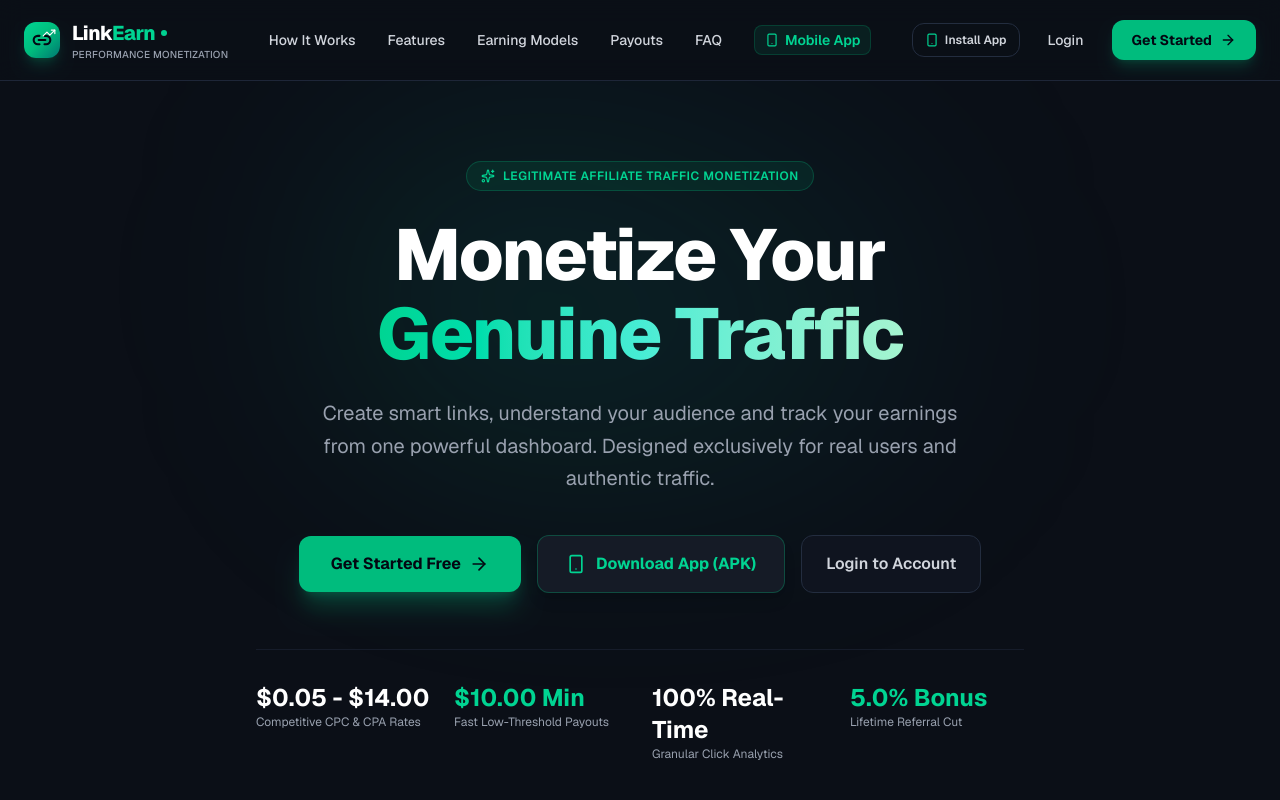
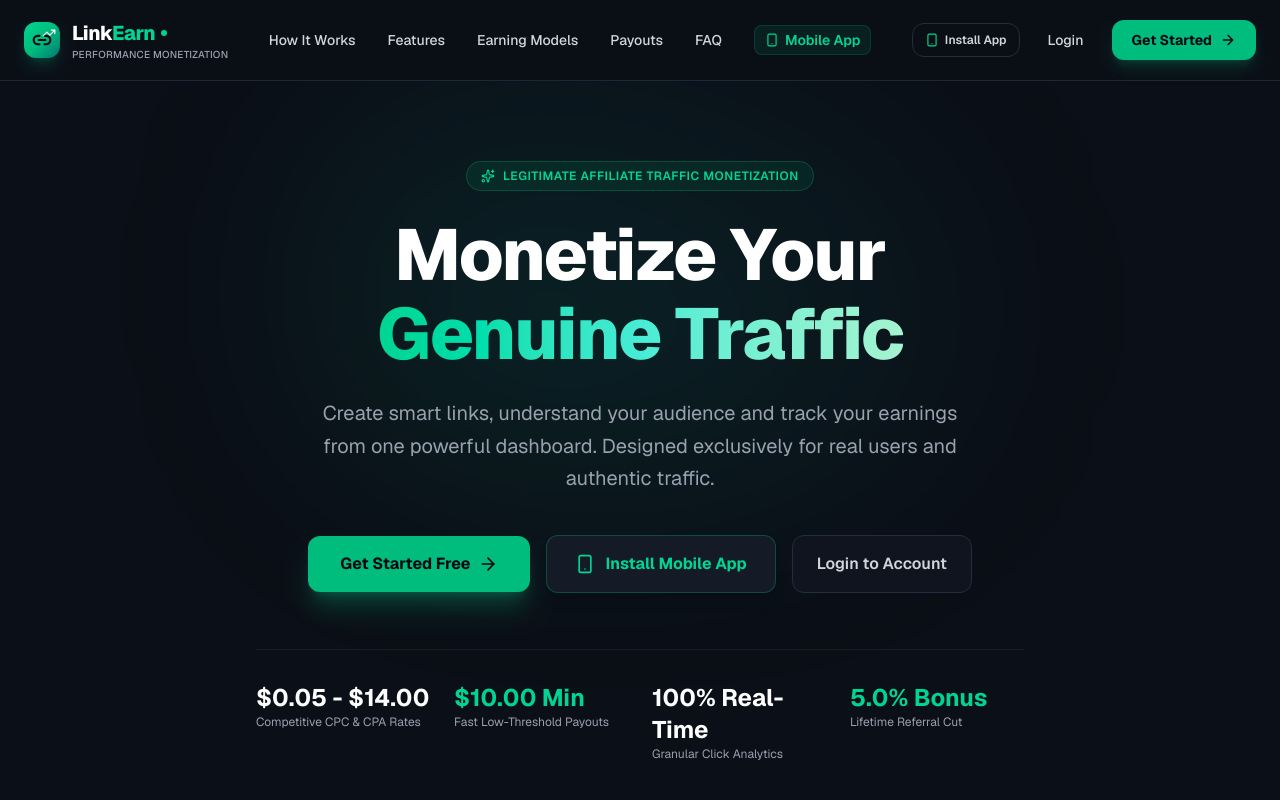
Before and after one commit to Er-prince-kumar/applovin2, a Next.js app: page / in a window 1280 px wide. Shown: the top 800 px of the page. Built offline with nearby package versions, Linux system fonts and the light colour scheme; no server answers.

Commit message:
Auto-update: page.tsx (8:05:35 PM)

```diff
--- a/src/app/page.tsx
+++ b/src/app/page.tsx
@@ -127,7 +127,7 @@ export default async function LandingPage() {
               className="w-full sm:w-auto px-7 py-4 rounded-xl bg-[#151B26] hover:bg-[#1E2638] text-emerald-400 border border-emerald-500/30 hover:border-emerald-500/60 font-bold text-base transition-all flex items-center justify-center gap-2.5 shadow-lg group"
             >
               <Smartphone className="w-5 h-5 text-emerald-400 group-hover:scale-110 transition-transform" />
-              <span>Download App (APK)</span>
+              <span>Install Mobile App</span>
             </Link>
             <Link
               href="/login"
```
